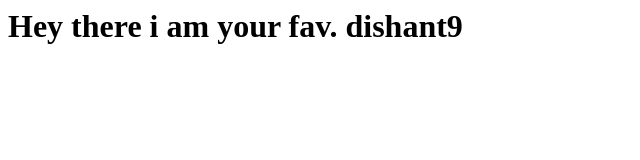
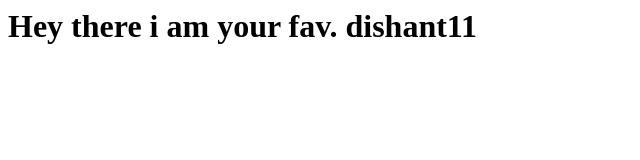
Before and after one commit to aryadishant414/jenkinsTestApache, a plain HTML site: page index.html in a window 1280 px wide. Shown: the full height of the page, 0-640 px from the left. Drawn offline with Linux system fonts and the light colour scheme.

Commit message:
Update index.html

```diff
--- a/index.html
+++ b/index.html
@@ -1 +1 @@
-<h1>Hey there i am your fav. dishant9</h1>
+<h1>Hey there i am your fav. dishant11</h1>
```
